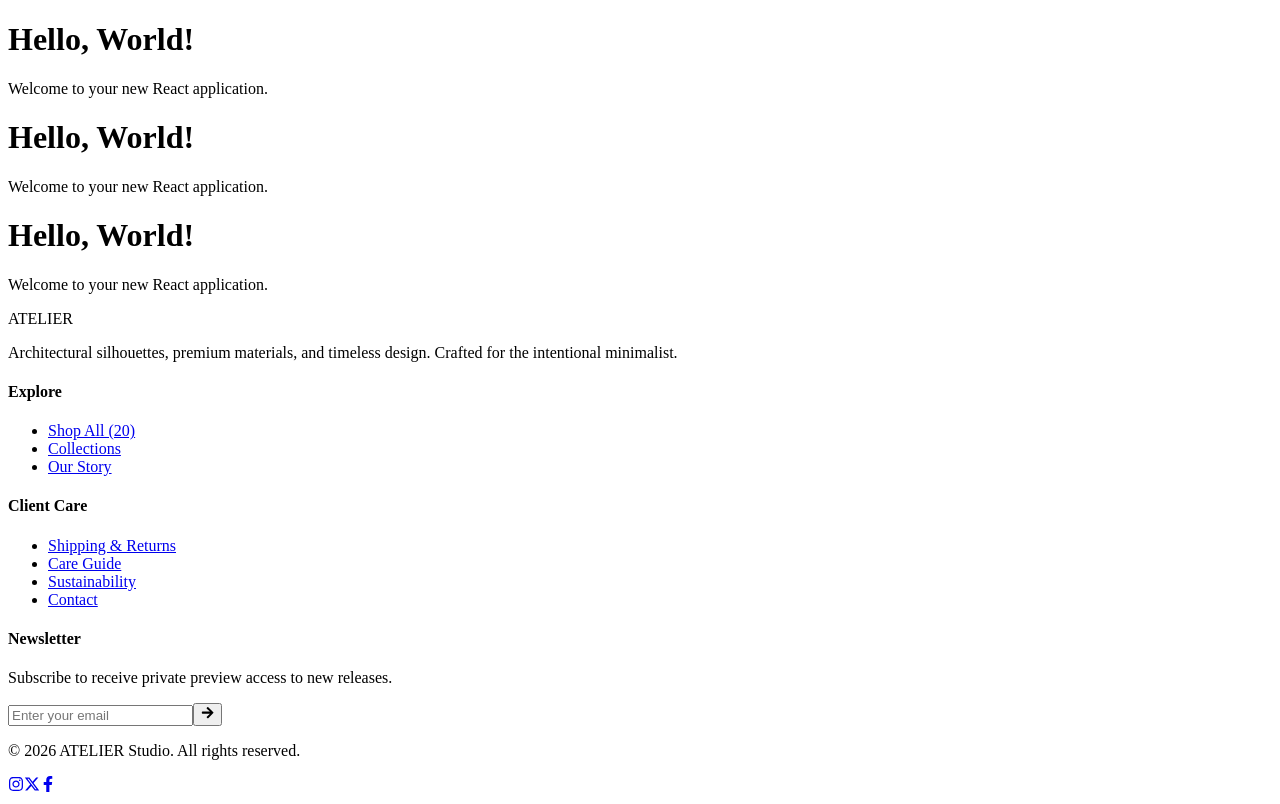
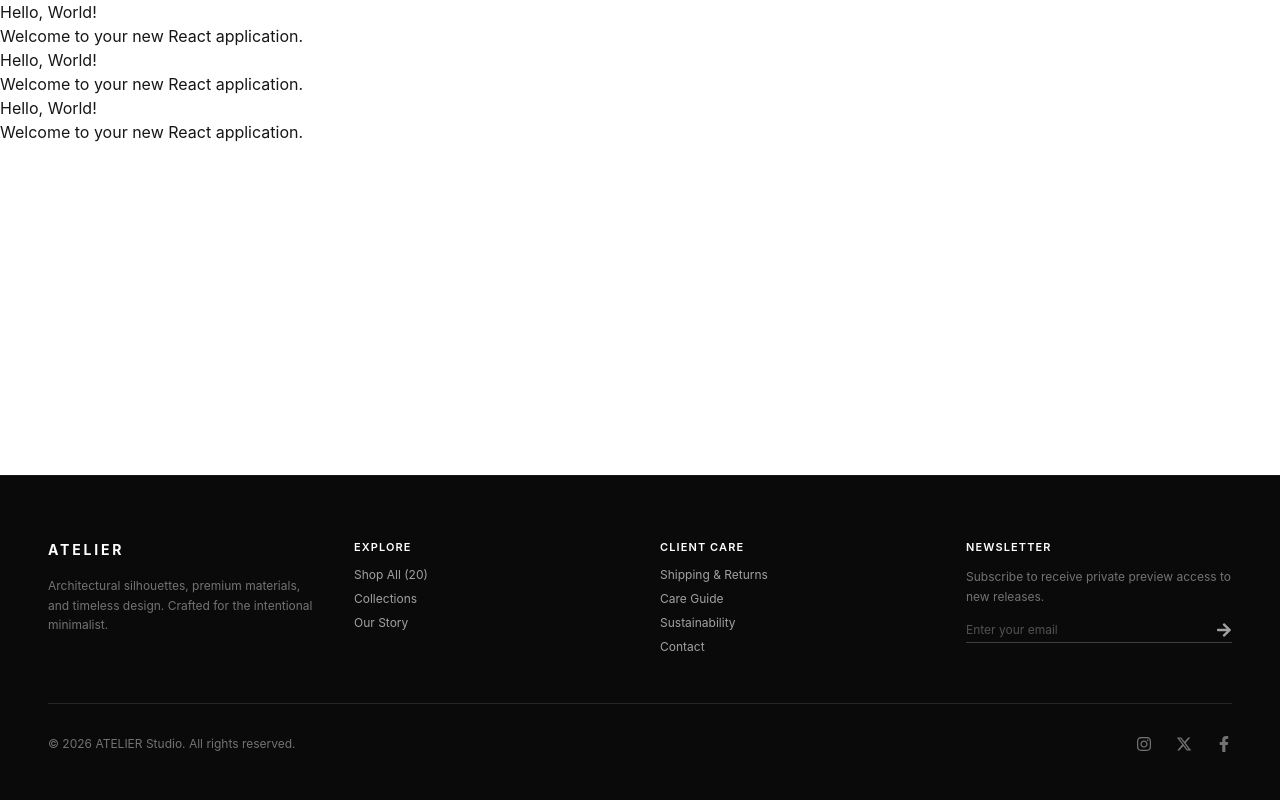
Before and after one commit to neducod/e-com, a React (Vite) app: page / in a window 1280 px wide. Built offline with nearby package versions, Linux system fonts and the light colour scheme.

Commit message:
tailwind installation

```diff
--- a/src/App.css
+++ b/src/App.css
@@ -1,3 +1,4 @@
+@import "tailwindcss";
 /*
 .counter {
   font-size: 16px;
--- a/src/index.css
+++ b/src/index.css
@@ -1,3 +1,4 @@
+@import "tailwindcss";
 /*
 :root {
   --text: #6b6375;
```
